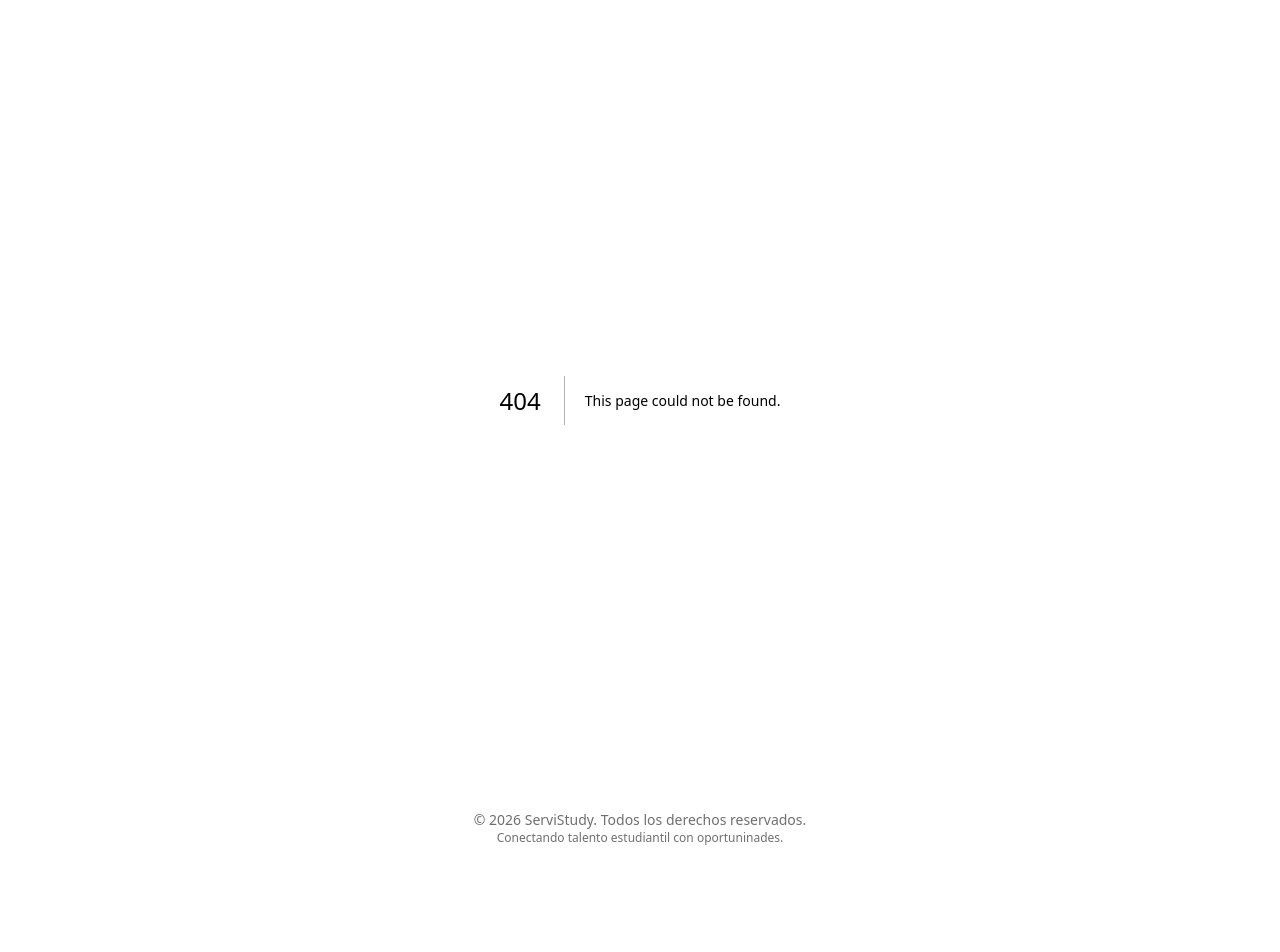
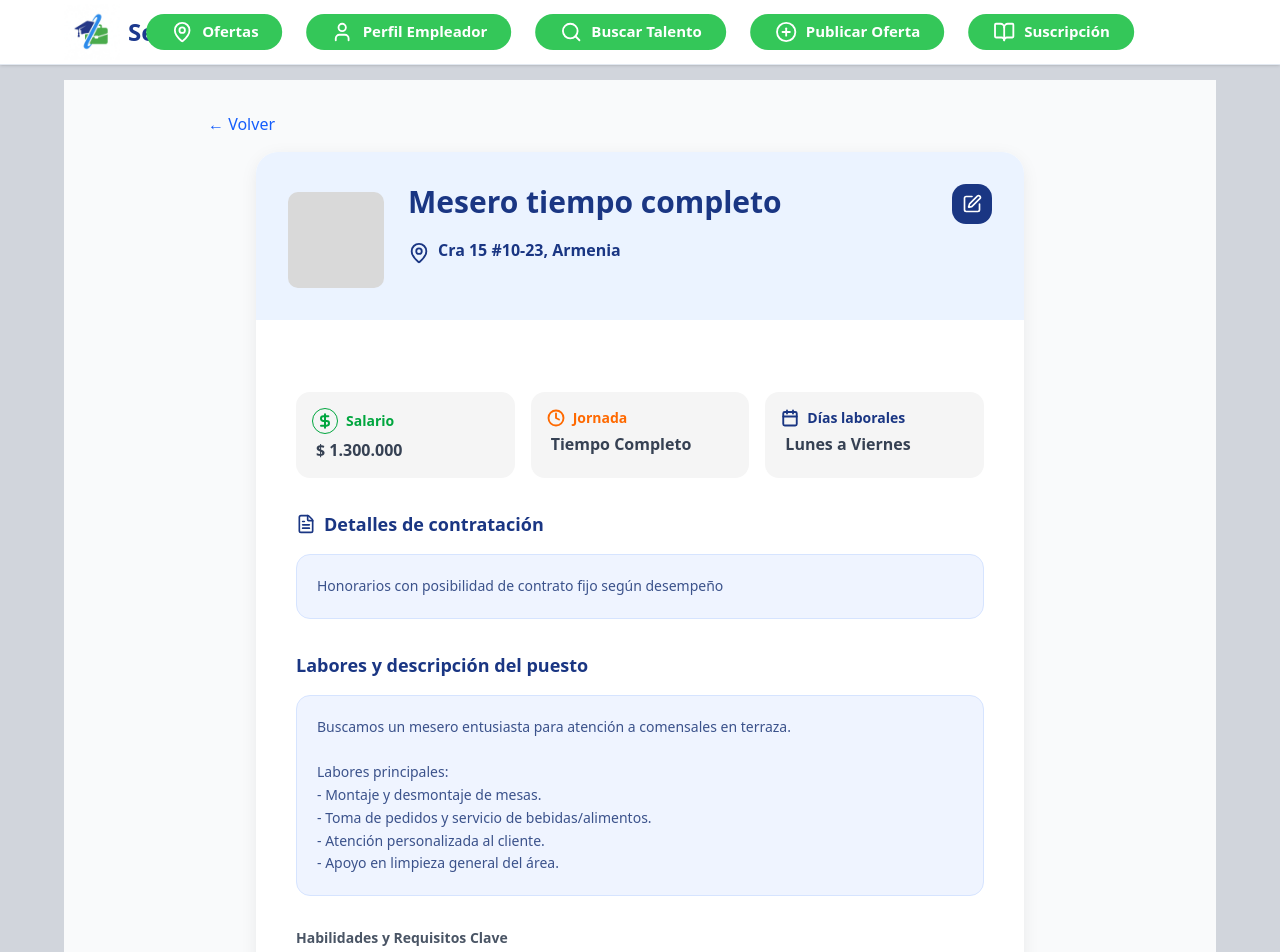
Before and after one commit to serviStudy/serviStudy-frontend, a Next.js app: page /empleador/offers/1 in a window 1280 px wide. Before the commit this address had no page. Shown: the top 952 px of the page. Before the commit the page ends 856 px from the top, so only its background shows below. Built offline with nearby package versions, Linux system fonts and the light colour scheme; no server answers.

Commit message:
inicio vista de ofertas

```diff
--- /dev/null
+++ b/app/(restricted)/empleador/offers/[id]/page.tsx
@@ -0,0 +1,10 @@
+import { OfferDetailView } from "@/features/restricted/employer/jobOffer/components/detail/OfferDetailView";
+
+export default async function Page({ params }: { params: { id: string } }) {
+  const { id } = await params;
+  return (
+    <div className="min-h-screen bg-gray-50">
+      <OfferDetailView id={id} />
+    </div>
+  );
+}
--- a/features/profile/employer/services/profileService.ts
+++ b/features/profile/employer/services/profileService.ts
@@ -58,11 +58,7 @@ export const updateEmployerProfile = async (
 
   const formData = new FormData()
 
-<<<<<<< HEAD
   //  Construimos el JSON que el backend espera en @RequestPart("data")
-=======
-  // Construimos el JSON que el backend espera en @RequestPart("data")
->>>>>>> develop
   const profileJson = {
     employerName: profileData.employerName,
     businessName: profileData.businessName,
--- a/features/restricted/employer/jobOffer/components/OfferCard.tsx
+++ b/features/restricted/employer/jobOffer/components/OfferCard.tsx
@@ -44,8 +44,8 @@ export const OfferCard = ({ offer }: Props) => {
         {/* Botón */}
         <div className="mt-4 md:mt-auto flex justify-end">
           <Link
-            href={`/empleador/(offers)/offer-detail/${offer.id_job_offers}`}
-            className="bg-blue-600 text-white px-4 py-2 rounded-lg text-sm w-full md:w-auto text-center"
+            href={`/empleador/offers/${offer.id_job_offers}`}
+            className="bg-blue-600 text-white px-4 py-2 rounded-lg text-sm w-full md:w-auto text-center font-medium"
           >
             Ver oferta
           </Link>
--- /dev/null
+++ b/features/restricted/employer/jobOffer/components/detail/OfferDetailHeader.tsx
@@ -0,0 +1,33 @@
+import { JobOfferDTO } from "../../types/jobOffer.types";
+import { MapPin, Edit } from "lucide-react";
+
+interface Props {
+  offer: JobOfferDTO;
+}
+
+export const OfferDetailHeader = ({ offer }: Props) => {
+  return (
+    <div className="bg-[#EBF3FF] rounded-t-3xl p-6 md:p-8 flex items-start gap-6 relative">
+      {/* Placeholder del logo */}
+      <div className="w-24 h-24 bg-[#D9D9D9] rounded-lg shrink-0 mt-2"></div>
+
+      <div className="flex-1">
+        <div className="flex justify-between items-start">
+          <h1 className="text-3xl font-bold text-[#1a3683]">
+            {offer.title}
+          </h1>
+          <button className="bg-[#1a3683] text-white p-2.5 rounded-xl hover:bg-[#152b69] transition-colors">
+            <Edit size={20} />
+          </button>
+        </div>
+
+        <div className="mt-4 flex items-start gap-2 text-[#1a3683]">
+          <MapPin size={22} className="shrink-0 mt-0.5" />
+          <p className="font-semibold leading-tight">
+            <span className="block whitespace-pre-line">{offer.establishment_address}</span>
+          </p>
+        </div>
+      </div>
+    </div>
+  );
+};
--- /dev/null
+++ b/features/restricted/employer/jobOffer/components/detail/OfferDetailInfoCards.tsx
@@ -0,0 +1,60 @@
+import { JobOfferDTO } from "../../types/jobOffer.types";
+import { DollarSign, Clock, Calendar } from "lucide-react";
+
+interface Props {
+  offer: JobOfferDTO;
+}
+
+export const OfferDetailInfoCards = ({ offer }: Props) => {
+  // Configuración de los días para mostrar
+  const formatDays = (days: string[]) => {
+    // Aquí puedes añadir la lógica para mapear a "Fines de semana" o "Lunes a Viernes"
+    // Pero por la imagen la idea es poner algo representativo
+    return days.length > 2 ? "Lunes a Viernes" : "Fines de semana";
+  };
+
+  const scheduleMap: Record<string, string> = {
+    FULL_TIME: "Tiempo Completo",
+    PART_TIME: "Medio Tiempo",
+    FLEXIBLE: "Flexible"
+  };
+
+  return (
+    <div className="flex flex-wrap md:flex-nowrap gap-4 justify-between mt-8">
+      {/* Tarjeta Salario */}
+      <div className="bg-[#F5F5F5] rounded-xl p-4 flex-1 min-w-[150px]">
+        <div className="flex items-center gap-2 text-green-600 mb-1">
+          <div className="p-1 border border-green-600 rounded-full">
+            <DollarSign size={16} strokeWidth={3} />
+          </div>
+          <span className="font-bold text-sm">Salario</span>
+        </div>
+        <p className="text-gray-700 font-bold ml-1">
+          $ {offer.salary.toLocaleString("es-CO")}
+        </p>
+      </div>
+
+      {/* Tarjeta Jornada */}
+      <div className="bg-[#F5F5F5] rounded-xl p-4 flex-1 min-w-[150px]">
+        <div className="flex items-center gap-2 text-orange-500 mb-1">
+          <Clock size={18} strokeWidth={2.5} />
+          <span className="font-bold text-sm">Jornada</span>
+        </div>
+        <p className="text-gray-700 font-bold ml-1">
+          {scheduleMap[offer.work_schedule] || "Flexible"}
+        </p>
+      </div>
+
+      {/* Tarjeta Días laborales */}
+      <div className="bg-[#F5F5F5] rounded-xl p-4 flex-1 min-w-[150px]">
+        <div className="flex items-center gap-2 text-[#1a3683] mb-1">
+          <Calendar size={18} strokeWidth={2.5} />
+          <span className="font-bold text-sm">Días laborales</span>
+        </div>
+        <p className="text-gray-700 font-bold ml-1">
+          {formatDays(offer.work_days)}
+        </p>
+      </div>
+    </div>
+  );
+};
--- /dev/null
+++ b/features/restricted/employer/jobOffer/components/detail/OfferDetailRequirements.tsx
@@ -0,0 +1,27 @@
+import { RequirementDTO } from "../../types/jobOffer.types";
+
+interface Props {
+  requirements: RequirementDTO[];
+}
+
+export const OfferDetailRequirements = ({ requirements }: Props) => {
+  if (!requirements || requirements.length === 0) return null;
+
+  return (
+    <div className="mt-8">
+      <h2 className="text-gray-600 font-bold text-sm mb-3">
+        Habilidades y Requisitos Clave
+      </h2>
+      <div className="flex flex-wrap gap-2">
+        {requirements.map((req) => (
+          <span
+            key={req.id_requirement}
+            className="bg-[#DDEBFF] text-[#557ab5] text-xs font-semibold px-4 py-1.5 rounded-full"
+          >
+            {req.requirement_name}
+          </span>
+        ))}
+      </div>
+    </div>
+  );
+};
--- /dev/null
+++ b/features/restricted/employer/jobOffer/components/detail/OfferDetailSection.tsx
@@ -0,0 +1,22 @@
+import { FileText } from "lucide-react";
+import { ReactNode } from "react";
+
+interface Props {
+  title: string;
+  icon?: ReactNode;
+  children: ReactNode;
+}
+
+export const OfferDetailSection = ({ title, icon, children }: Props) => {
+  return (
+    <div className="mt-8">
+      <h2 className="text-[#1a3683] font-bold text-lg mb-4 flex items-center gap-2">
+        {icon && <span className="text-[#1a3683]">{icon}</span>}
+        {title}
+      </h2>
+      <div className="bg-[#eff4ff] border border-[#d6e4ff] rounded-xl p-5 text-[#3b528b] font-medium leading-relaxed whitespace-pre-line text-sm">
+        {children}
+      </div>
+    </div>
+  );
+};
--- /dev/null
+++ b/features/restricted/employer/jobOffer/components/detail/OfferDetailView.tsx
@@ -0,0 +1,74 @@
+"use client";
+
+import { useJobOffer } from "../../hooks/useJobOffer";
+import { OfferDetailHeader } from "./OfferDetailHeader";
+import { OfferDetailInfoCards } from "./OfferDetailInfoCards";
+import { OfferDetailSection } from "./OfferDetailSection";
+import { OfferDetailRequirements } from "./OfferDetailRequirements";
+import { FileText } from "lucide-react";
+import Link from "next/link";
+
+interface Props {
+  id: string;
+}
+
+export const OfferDetailView = ({ id }: Props) => {
+  const { offer, loading, error } = useJobOffer(id);
+
+  if (loading) {
+    return (
+      <div className="flex justify-center items-center h-64">
+        <p className="text-gray-500 font-medium">Cargando oferta...</p>
+      </div>
+    );
+  }
+
+  if (error || !offer) {
+    return (
+      <div className="flex flex-col items-center justify-center h-64">
+        <p className="text-red-500 mb-4">{error || "No se encontró la oferta"}</p>
+        <Link href="/empleador/offers" className="text-blue-600 underline">
+          Volver a ofertas
+        </Link>
+      </div>
+    );
+  }
+
+  return (
+    <div className="w-full max-w-4xl mx-auto py-8 px-4">
+      <Link href="/empleador/offers" className="text-blue-600 hover:underline mb-4 inline-block font-medium">
+        ← Volver
+      </Link>
+
+      <div className="bg-white rounded-3xl shadow-[0_4px_20px_-4px_rgba(0,0,0,0.1)] w-full max-w-3xl mx-auto">
+        <OfferDetailHeader offer={offer} />
+
+        <div className="p-6 md:p-10 pt-4">
+          <OfferDetailInfoCards offer={offer} />
+
+          <OfferDetailSection
+            title="Detalles de contratación"
+            icon={<FileText size={20} />}
+          >
+            {offer.contract_description}
+          </OfferDetailSection>
+
+          {/* Fallback to summary if duties_description empty? Using the added field. */}
+          <div className="mt-8">
+            <h2 className="text-[#1a3683] font-bold text-lg mb-4">
+              Labores y descripción del puesto
+            </h2>
+            <div className="bg-[#eff4ff] border border-[#d6e4ff] rounded-xl p-5 text-[#3b528b] font-medium leading-relaxed whitespace-pre-line text-sm">
+              {offer.duties_description || "Sin descripción de labores adicionales."}
+            </div>
+          </div>
+
+          <OfferDetailRequirements requirements={offer.requirements} />
+        </div>
+      </div>
+    </div>
+  );
+};
+
+// Aliasing for internal usage inside the component return
+const DetailSection = OfferDetailSection;
--- /dev/null
+++ b/features/restricted/employer/jobOffer/hooks/useJobOffer.ts
@@ -0,0 +1,25 @@
+import { useEffect, useState } from "react";
+import { getEmployerOfferById } from "../service/jobOffer.service";
+import { JobOfferDTO } from "../types/jobOffer.types";
+
+export const useJobOffer = (id: string) => {
+  const [offer, setOffer] = useState<JobOfferDTO | null>(null);
+  const [loading, setLoading] = useState(true);
+  const [error, setError] = useState<string | null>(null);
+
+  useEffect(() => {
+    setLoading(true);
+    getEmployerOfferById(id)
+      .then((data) => {
+        if (data) {
+          setOffer(data);
+        } else {
+          setError("Offer not found");
+        }
+      })
+      .catch((err) => setError(err.message))
+      .finally(() => setLoading(false));
+  }, [id]);
+
+  return { offer, loading, error };
+};
--- a/features/restricted/employer/jobOffer/mocks/jobOffer.mock.ts
+++ b/features/restricted/employer/jobOffer/mocks/jobOffer.mock.ts
@@ -10,11 +10,15 @@ export const jobOffersMock: JobOfferDTO[] = [
     work_schedule: "FULL_TIME",
     salary: 1300000,
     salary_description: "Pago mensual con prestaciones",
-    contract_description: "Contrato a término fijo",
+    contract_description: "Honorarios con posibilidad de contrato fijo según desempeño",
+    duties_description: "Buscamos un mesero entusiasta para atención a comensales en terraza.\n\nLabores principales:\n- Montaje y desmontaje de mesas.\n- Toma de pedidos y servicio de bebidas/alimentos.\n- Atención personalizada al cliente.\n- Apoyo en limpieza general del área.",
     status: "ACTIVE",
     requirements: [
-      { id_requirement: "r1", requirement_name: "Buena presentación" },
-      { id_requirement: "r2", requirement_name: "Experiencia mínima 6 meses" },
+      { id_requirement: "r1", requirement_name: "Servicio al cliente" },
+      { id_requirement: "r2", requirement_name: "Comunicación Interpersonal" },
+      { id_requirement: "r3", requirement_name: "Resolución de problemas" },
+      { id_requirement: "r4", requirement_name: "Inglés Intermedio" },
+      { id_requirement: "r5", requirement_name: "Puntualidad" },
     ],
     created_at: "",
     updated_at: "",
@@ -29,6 +33,7 @@ export const jobOffersMock: JobOfferDTO[] = [
     salary: 900000,
     salary_description: "Pago quincenal",
     contract_description: "Contrato por prestación de servicios",
+    duties_description: "Apoyo en las labores básicas de cocina y preparación de alimentos.",
     status: "DISABLED",
     requirements: [
       { id_requirement: "r3", requirement_name: "Manipulación de alimentos" },
@@ -46,6 +51,7 @@ export const jobOffersMock: JobOfferDTO[] = [
     salary: 900000,
     salary_description: "Pago quincenal",
     contract_description: "Contrato por prestación de servicios",
+    duties_description: "Apoyo en las labores básicas de cocina y preparación de alimentos.",
     status: "DISABLED",
     requirements: [
       { id_requirement: "r3", requirement_name: "Manipulación de alimentos" },
@@ -63,6 +69,7 @@ export const jobOffersMock: JobOfferDTO[] = [
     salary: 900000,
     salary_description: "Pago quincenal",
     contract_description: "Contrato por prestación de servicios",
+    duties_description: "Apoyo en las labores básicas de cocina y preparación de alimentos.",
     status: "DISABLED",
     requirements: [
       { id_requirement: "r3", requirement_name: "Manipulación de alimentos" },
--- a/features/restricted/employer/jobOffer/service/jobOffer.service.ts
+++ b/features/restricted/employer/jobOffer/service/jobOffer.service.ts
@@ -1,12 +1,13 @@
 import { jobOffersMock } from "../mocks/jobOffer.mock";
+import { JobOfferDTO } from "../types/jobOffer.types";
 
 const USE_MOCK = true;
 const API = process.env.REACT_APP_API_URL || "http://localhost:3000";
 
 export const getEmployerOffers = async () => {
   if (USE_MOCK) {
-    return new Promise((resolve) =>
-      setTimeout(() => resolve(jobOffersMock), 500)
+    return new Promise<JobOfferDTO[]>((resolve) =>
+      setTimeout(() => resolve(jobOffersMock as JobOfferDTO[]), 500)
     );
   }
 
@@ -14,3 +15,18 @@ export const getEmployerOffers = async () => {
   if (!res.ok) throw new Error("Error fetching offers");
   return res.json();
 };
+
+export const getEmployerOfferById = async (id: string) => {
+  if (USE_MOCK) {
+    return new Promise<JobOfferDTO | undefined>((resolve) => {
+      setTimeout(() => {
+        const offer = jobOffersMock.find(o => o.id_job_offers === id);
+        resolve(offer as JobOfferDTO | undefined);
+      }, 500);
+    });
+  }
+
+  const res = await fetch(`${API}/api/v1/job-offers/${id}`);
+  if (!res.ok) throw new Error("Error fetching offer");
+  return res.json();
+};
--- a/features/restricted/employer/jobOffer/types/jobOffer.types.ts
+++ b/features/restricted/employer/jobOffer/types/jobOffer.types.ts
@@ -26,6 +26,7 @@ export interface JobOfferDTO {
   salary: number;
   salary_description: string;
   contract_description: string;
+  duties_description: string;
   status: JobOfferStatus;
   requirements: RequirementDTO[];
   created_at: string;
```
